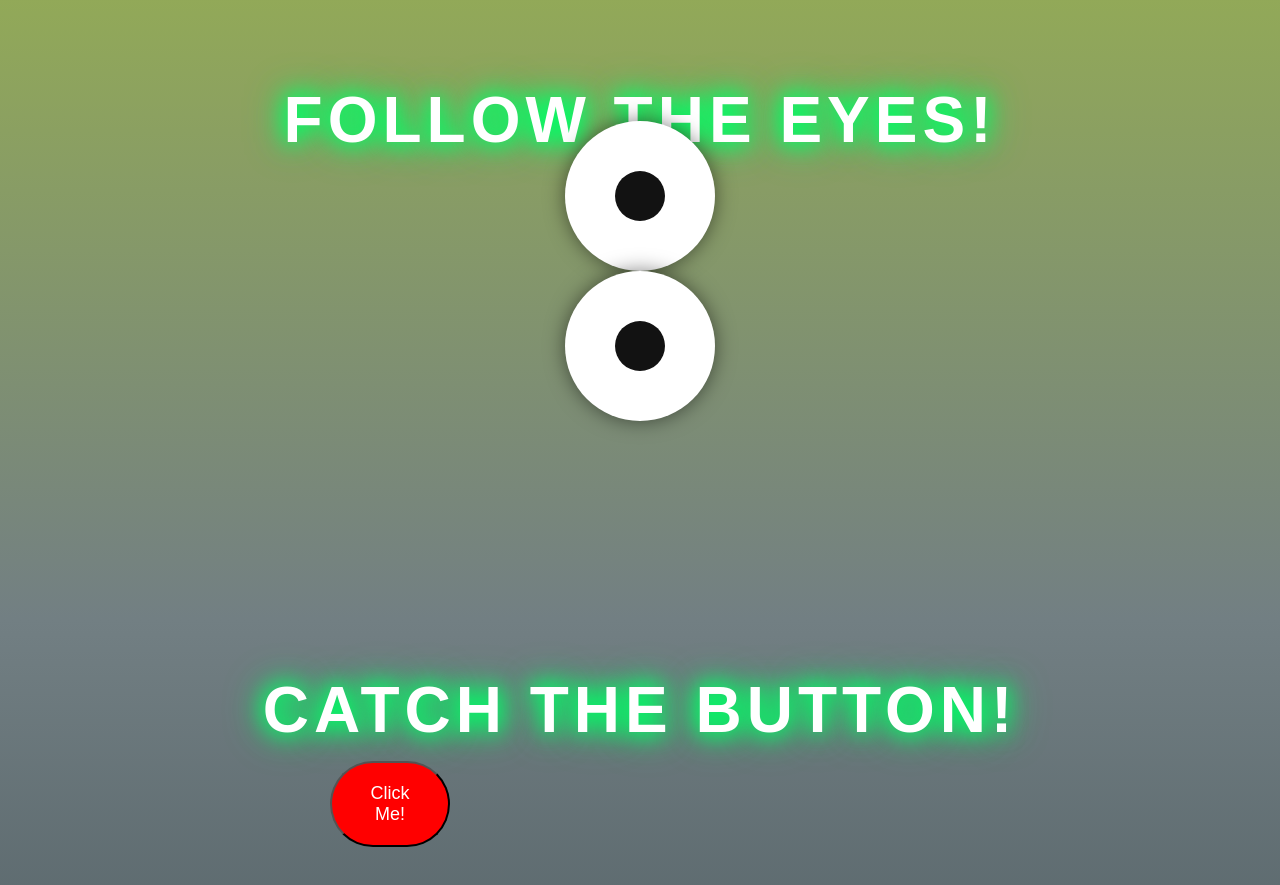
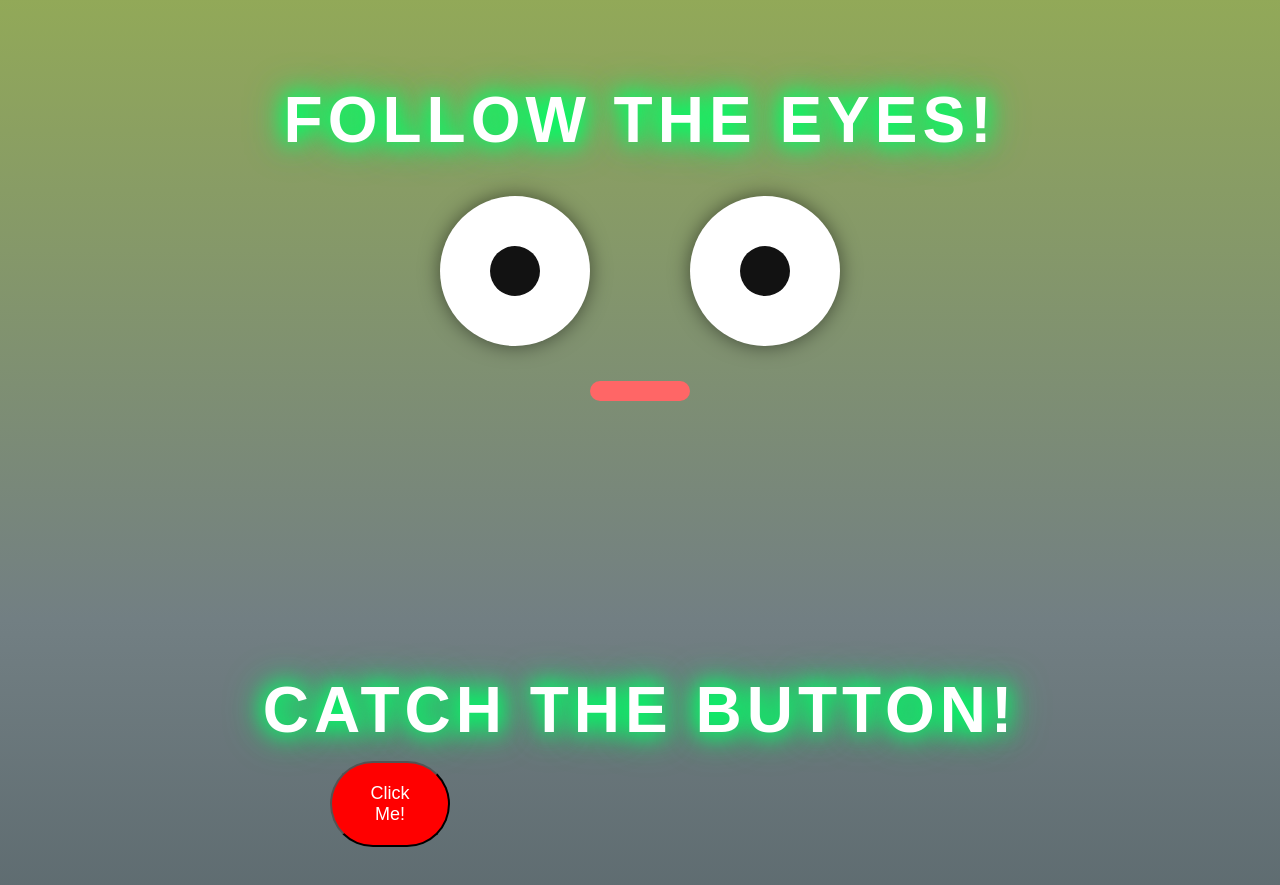
Before and after one commit to Pablokopter/mywebsite, a plain HTML site: page index.html in a window 1280 px wide. Shown: the part 980-1865 px from the top of the page. Drawn offline with Linux system fonts and the light colour scheme.

Commit message:
Update styles.css

```diff
--- a/styles.css
+++ b/styles.css
@@ -140,14 +140,20 @@ body {
 .escape-button:hover {
     background-color: rgb(255, 85, 85);
 }
-#eyes {
+#eye {
     display: flex;
-    justify-content: center;
-    gap: 20px; /* расстояние между глазиками */
+    justify-content: space-around; /* Располагаем глаза друг от друга */
+    align-items: center;
+    height: 200px;
+    width: 400px; /* Увеличиваем ширину, чтобы оба глаза поместились */
+    position: relative;
 }
 
 .eye-container {
     position: relative;
+    display: flex;
+    justify-content: space-between; /* Раздвигаем глаза */
+    width: 100%;
 }
 
 .eye {
@@ -160,7 +166,6 @@ body {
     display: flex;
     justify-content: center;
     align-items: center;
-    transition: 0.3s;
 }
 
 .pupil {
@@ -171,3 +176,14 @@ body {
     position: absolute;
     transition: transform 0.1s ease;
 }
+
+.mouth {
+    width: 100px;
+    height: 20px;
+    background-color: #ff6666; /* Цвет рта */
+    border-radius: 50px; /* Скругляем края, чтобы был изгиб */
+    position: absolute;
+    bottom: -30px; /* Позиционируем рот ниже глаз */
+    left: 50%;
+    transform: translateX(-50%); /* Центрируем рот по горизонтали */
+}
```
